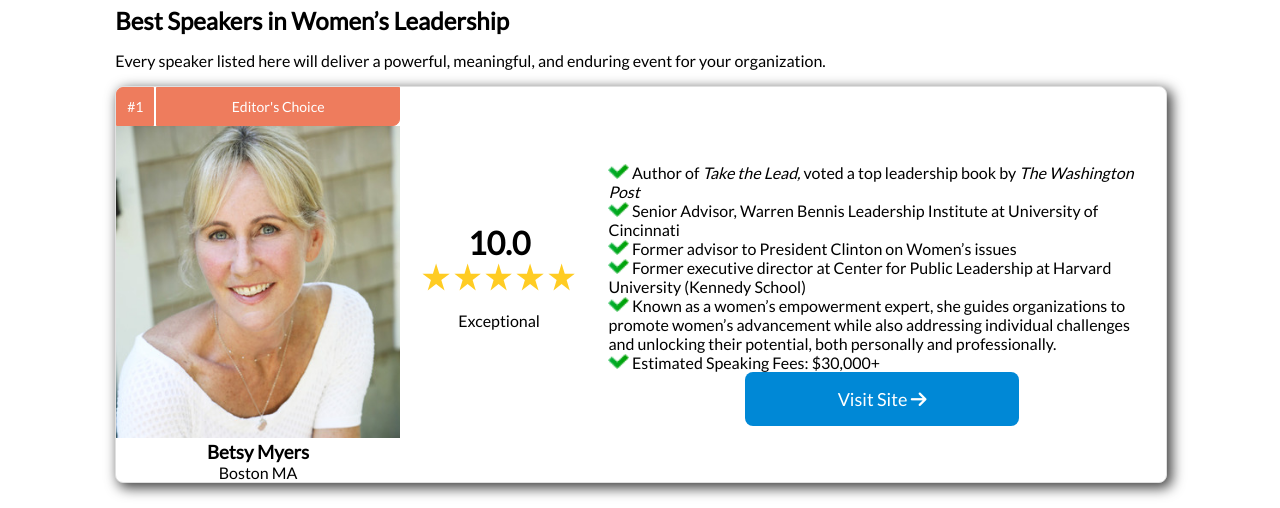
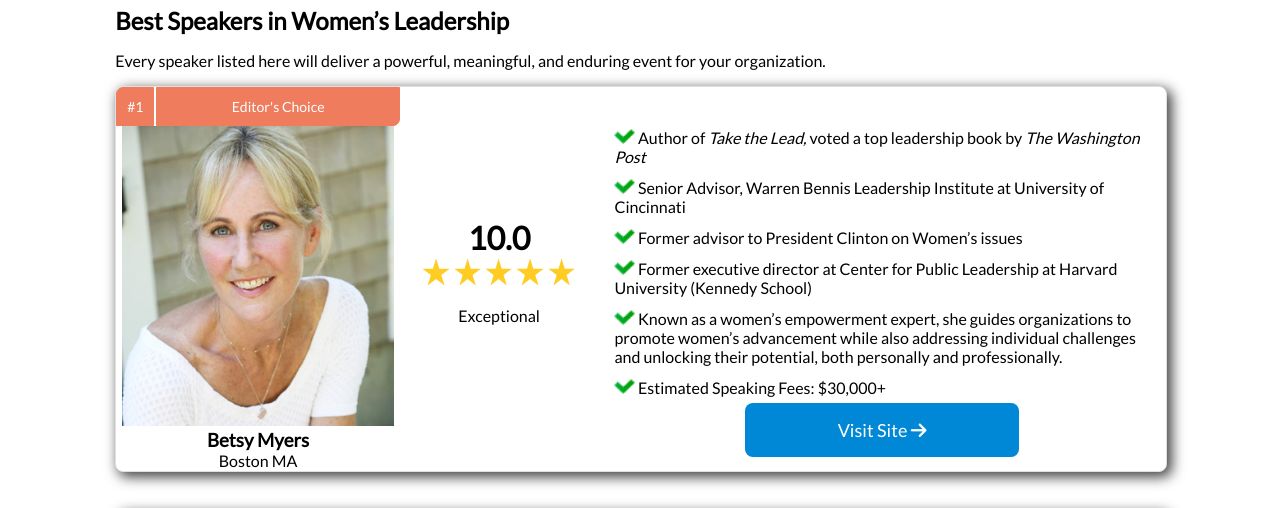
Before and after one commit to nxo-al/bestleadershipspeakers, a plain HTML site: page index.html in a window 1280 px wide. Shown: the part 737-1245 px from the top of the page. Drawn offline with Linux system fonts and the light colour scheme; no server answers.

Commit message:
Update styles.css

```diff
--- a/styles.css
+++ b/styles.css
@@ -47,6 +47,10 @@ ul .bullet-pts {
     list-style-type: disc;
 }
 
+.ul-list li {
+    padding: 6px;
+}
+
 
 .speaker-list {
     margin: 0 auto;
@@ -61,11 +65,6 @@ ul .bullet-pts {
     box-shadow: 4px 4px 13px 1px rgba(0, 0, 0, 0.75);
     -webkit-box-shadow: 4px 4px 13px 1px rgba(0, 0, 0, 0.75);
     -moz-box-shadow: 4px 4px 13px 1px rgba(0, 0, 0, 0.75);
-}
-
-.speaker-profile {
-    width: 100%;
-    height: auto;
 }
 
 .rate {
@@ -103,7 +102,7 @@ ul .bullet-pts {
     border-top-left-radius: 0px;
     background-color: #ee7c5d;
     display: flex;
-    width: 100%;
+    width: auto;
     align-items: center;
     justify-content: center;
 }
@@ -124,8 +123,8 @@ span img {
 }
 
 .first-column img {
-    height: fit-content;
-    object-fit: cover;
+    height: 300px;
+    object-fit: contain;
     width: 100%;
 }
 
```
